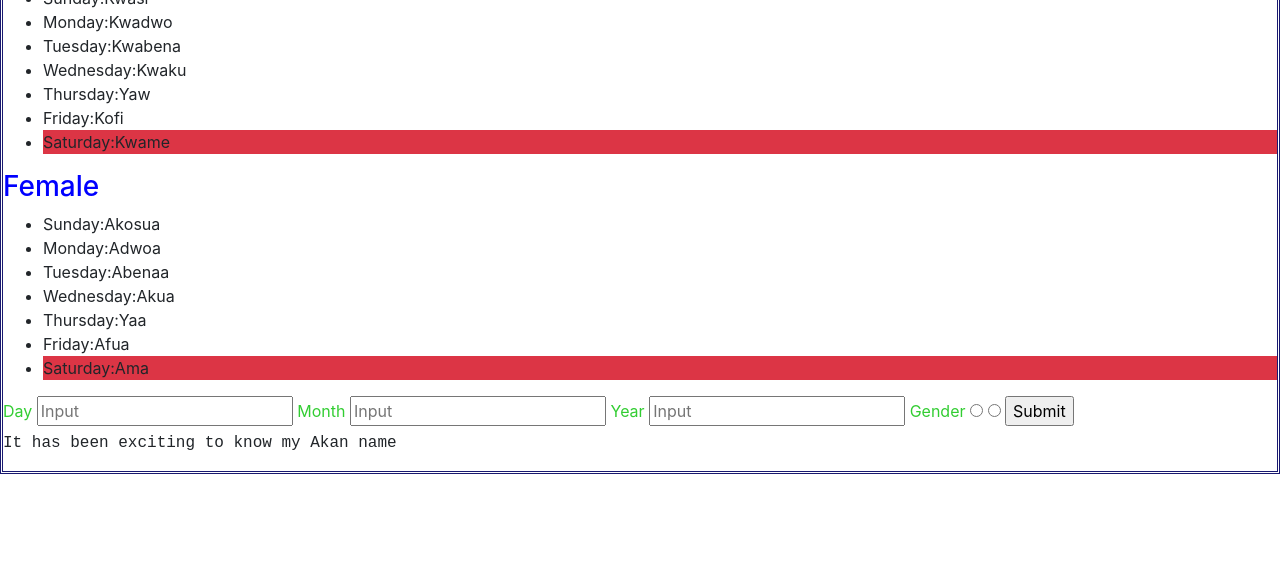
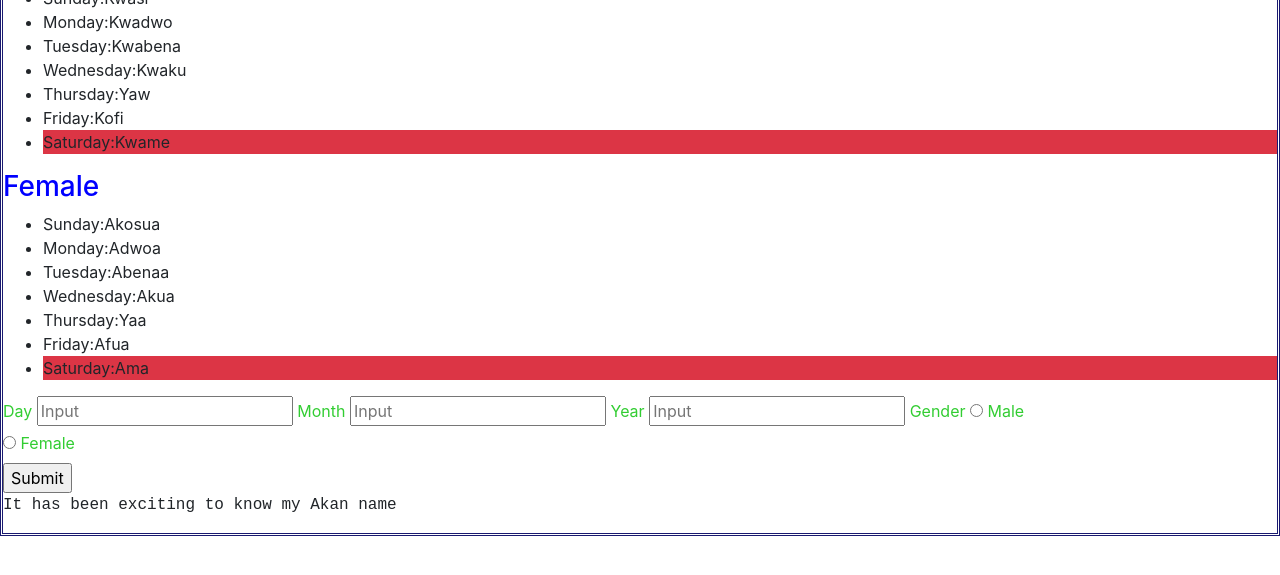
Before and after one commit to KingNEM/project2, a plain HTML site: page index.html in a window 1280 px wide. Shown: the part 189-764 px from the top of the page. Drawn offline with nearby package versions, Linux system fonts and the light colour scheme.

Commit message:
add elements to index.html

```diff
--- a/index.html
+++ b/index.html
@@ -43,15 +43,26 @@
 </div>
         <div class="important">
          <form action="/action_page.php">
+
+
                 <label>Day</label>
                 <input type="text" id="fday" placeholder="Input">
+
+
                 <label>Month</label>
                 <input type="text" id="fmonth" placeholder="Input">
+
+
                 <label>Year</label>
                 <input type="text" id="fyear" placeholder="Input">
+
+
                 <label>Gender</label>
                 <input type="radio" id="male" name="gender" value="male">
+                <label for="male">Male</label><br>
                 <input type="radio" id="female" name="gender" value="female">
+                <label for="female">Female</label><br>
+
                 <input type="submit" value="Submit" onclick="AkanName">
          </form>
 
```
